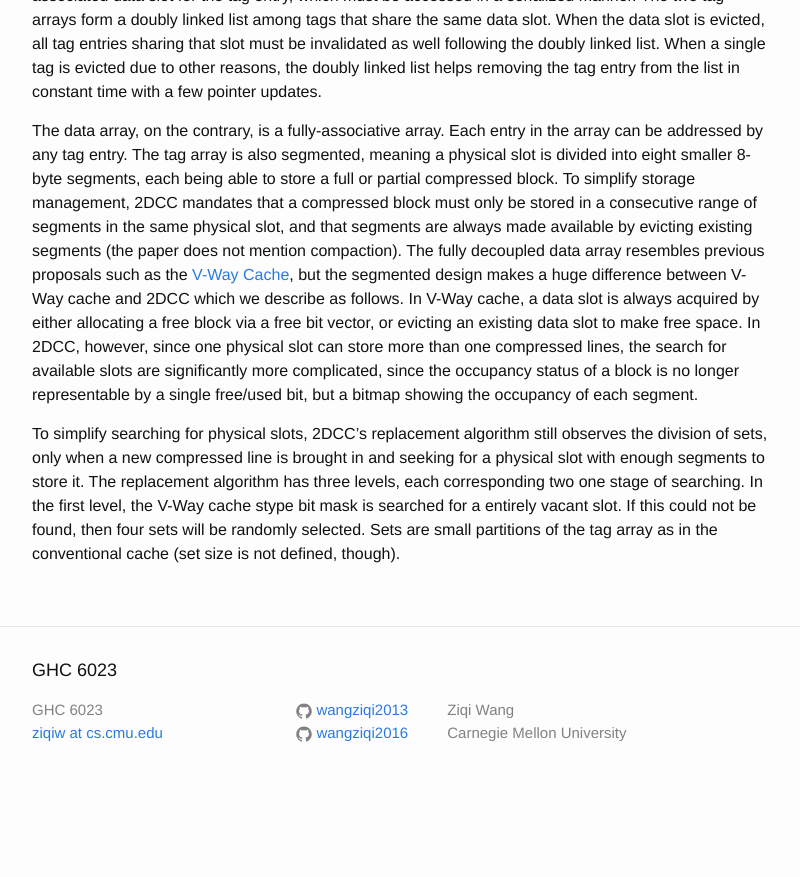
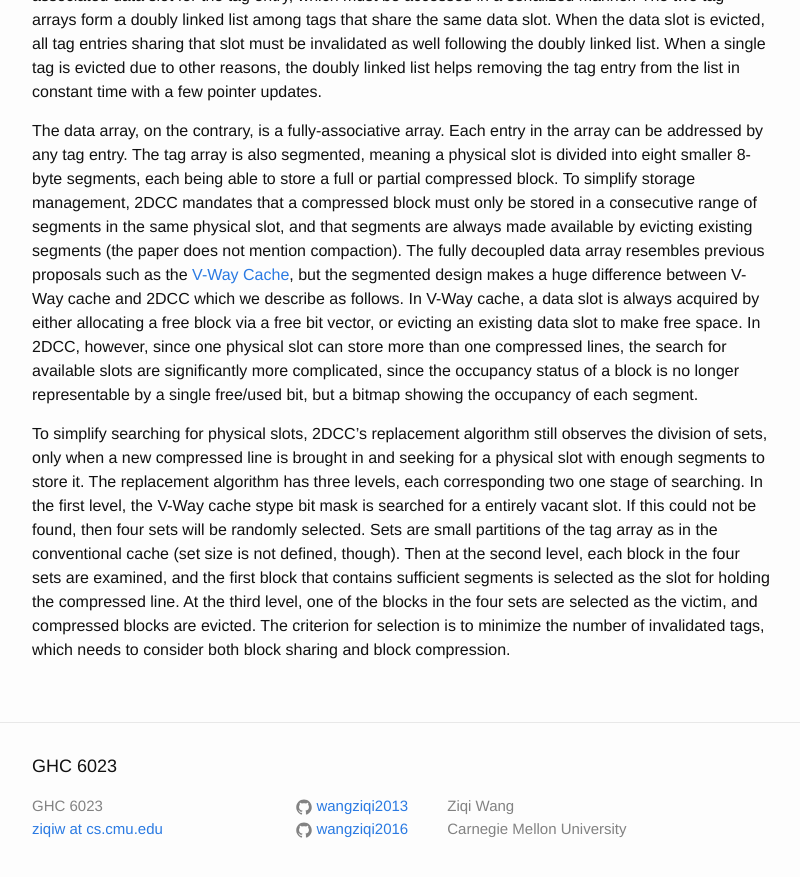
Before and after one commit to wangziqi2013/wangziqi2013.github.io, a Jekyll site: the page built from _posts/2020-07-22-2dcc.markdown, in a window 1280 px wide and 900 px high, scrolled down 1138 px. Shown: the top 877 px of the window, without its empty margins (238-1038 px from the left). Built offline with Jekyll 4.4.1, drawn with Linux system fonts in a browser that asks for light colours; before the commit the page ends 1942 px from its top, so only the background shows below that.

Commit message:
Adding repl

```diff
--- a/_posts/2020-07-22-2dcc.markdown
+++ b/_posts/2020-07-22-2dcc.markdown
@@ -60,3 +60,8 @@ new compressed line is brought in and seeking for a physical slot with enough se
 algorithm has three levels, each corresponding two one stage of searching. In the first level, the V-Way cache stype
 bit mask is searched for a entirely vacant slot. If this could not be found, then four sets will be randomly selected.
 Sets are small partitions of the tag array as in the conventional cache (set size is not defined, though).
+Then at the second level, each block in the four sets are examined, and the first block that contains sufficient segments
+is selected as the slot for holding the compressed line.
+At the third level, one of the blocks in the four sets are selected as the victim, and compressed blocks are evicted.
+The criterion for selection is to minimize the number of invalidated tags, which needs to consider both block sharing
+and block compression.
```
